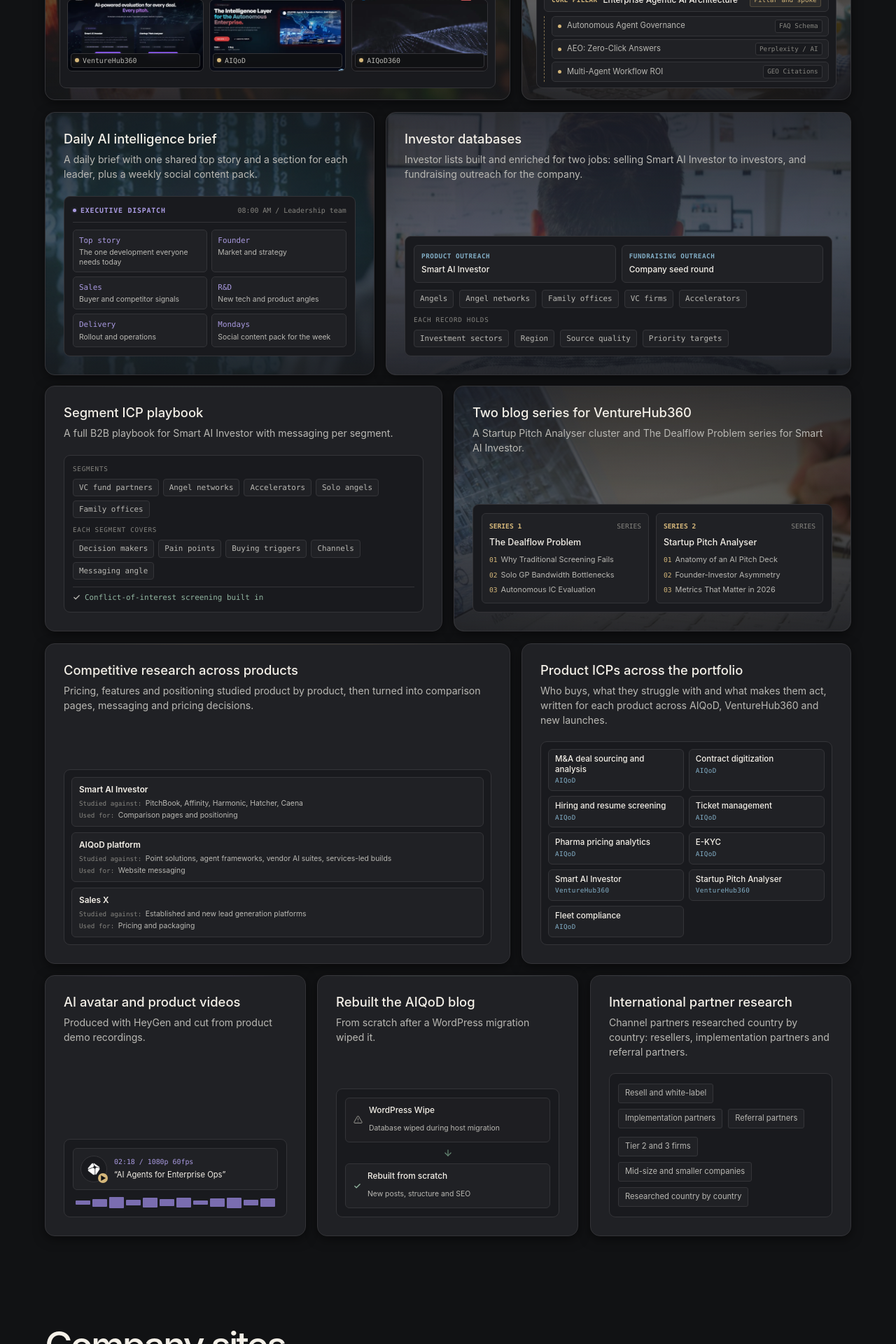
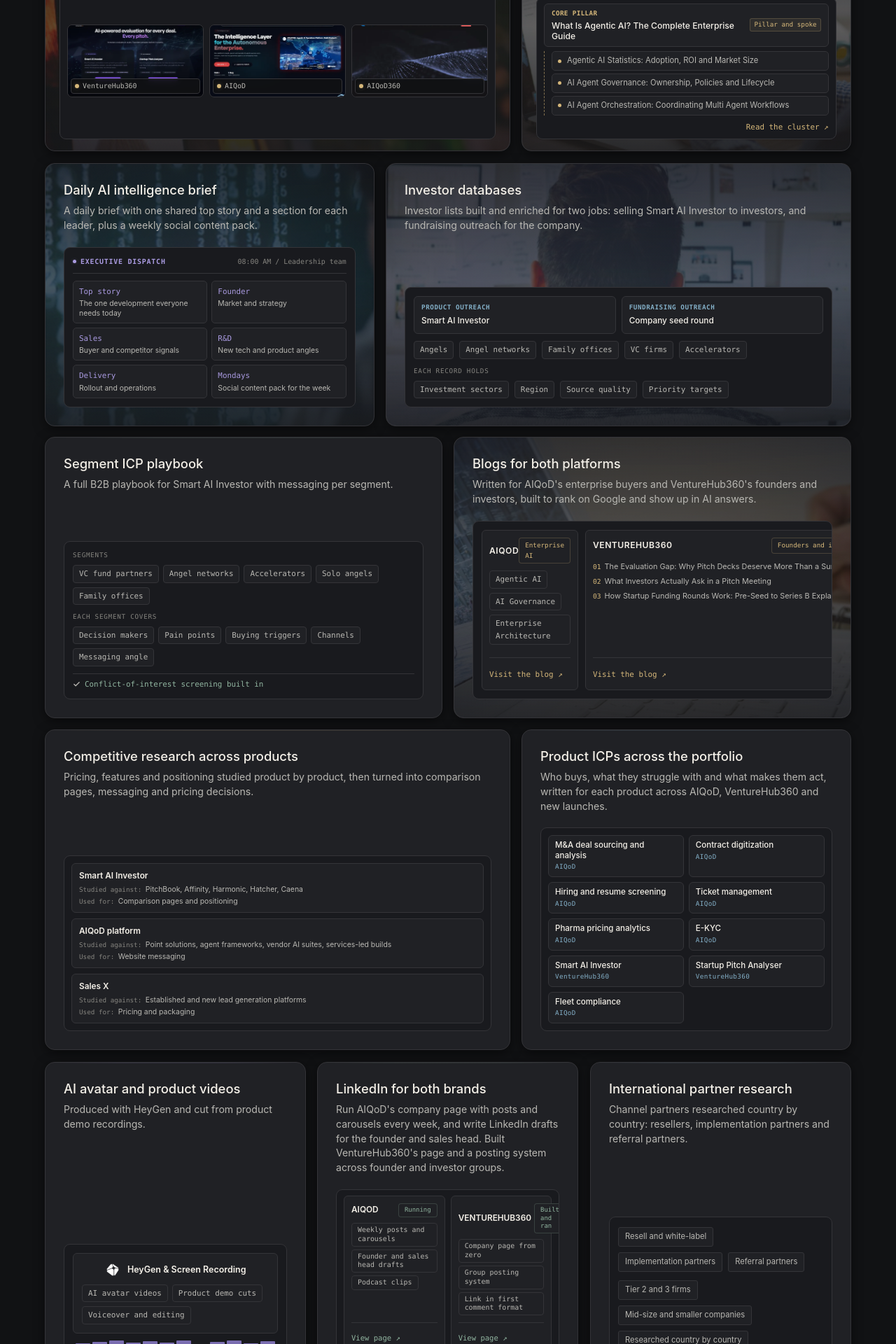
Before and after one commit to nagavardhanl-ux/Portfolio, a Next.js app: page / in a window 1280 px wide. Shown: the part 1200-3120 px from the top of the page at 70% size. Built offline with nearby package versions, Linux system fonts and the light colour scheme.

Commit message:
feat: update blog & linkedin bento cards with real links and add Content and LinkedIn section

```diff
--- a/src/components/ShippedBento.tsx
+++ b/src/components/ShippedBento.tsx
@@ -19,41 +19,6 @@
     aria-hidden="true"
   >
     <polyline points="20 6 9 17 4 12" />
-  </svg>
-);
-
-const SvgMigrationArrow = () => (
-  <svg
-    width="14"
-    height="14"
-    viewBox="0 0 24 24"
-    fill="none"
-    stroke="currentColor"
-    strokeWidth="2.2"
-    strokeLinecap="round"
-    strokeLinejoin="round"
-    aria-hidden="true"
-  >
-    <line x1="12" y1="5" x2="12" y2="19" />
-    <polyline points="19 12 12 19 5 12" />
-  </svg>
-);
-
-const SvgWarning = () => (
-  <svg
-    width="13"
-    height="13"
-    viewBox="0 0 24 24"
-    fill="none"
-    stroke="currentColor"
-    strokeWidth="2"
-    strokeLinecap="round"
-    strokeLinejoin="round"
-    aria-hidden="true"
-  >
-    <path d="M10.29 3.86L1.82 18a2 2 0 0 0 1.71 3h16.94a2 2 0 0 0 1.71-3L13.71 3.86a2 2 0 0 0-3.42 0z" />
-    <line x1="12" y1="9" x2="12" y2="13" />
-    <line x1="12" y1="17" x2="12.01" y2="17" />
   </svg>
 );
 
@@ -174,29 +139,72 @@
         </div>
 
         {/* Visual: Editorial Topic Cluster & Schema Framework */}
-        <div className="sb-visual sb-visual--cluster" aria-hidden="true">
+        <div className="sb-visual sb-visual--cluster">
           <div className="sb-cluster-tree">
-            <div className="sb-cluster-pillar">
+            <a
+              href="https://aiqod.com/blog/what-is-agentic-ai"
+              target="_blank"
+              rel="noopener noreferrer"
+              className="sb-cluster-pillar"
+              style={{ textDecoration: "none" }}
+            >
+              <div style={{ display: "flex", flexDirection: "column", gap: "2px", flex: 1, minWidth: 0 }}>
                 <span className="sb-cluster-marker">CORE PILLAR</span>
-              <span className="sb-cluster-title">Enterprise Agentic AI Architecture</span>
-              <span className="sb-cluster-status">Pillar and spoke</span>
+                <span className="sb-cluster-title" style={{ fontSize: "0.76rem", lineHeight: 1.3 }}>
+                  What Is Agentic AI? The Complete Enterprise Guide
+                </span>
               </div>
+              <span className="sb-cluster-status" style={{ flexShrink: 0 }}>Pillar and spoke</span>
+            </a>
             <div className="sb-cluster-nodes">
-              <div className="sb-cluster-node">
+              <a
+                href="https://aiqod.com/blog/agentic-ai-statistics"
+                target="_blank"
+                rel="noopener noreferrer"
+                className="sb-cluster-node"
+                style={{ textDecoration: "none" }}
+              >
                 <span className="sb-node-dot" />
-                <span className="sb-node-text">Autonomous Agent Governance</span>
-                <span className="sb-node-chip sb-node-chip--teal">FAQ Schema</span>
+                <span className="sb-node-text">Agentic AI Statistics: Adoption, ROI and Market Size</span>
+              </a>
+              <a
+                href="https://aiqod.com/blog/ai-agent-governance"
+                target="_blank"
+                rel="noopener noreferrer"
+                className="sb-cluster-node"
+                style={{ textDecoration: "none" }}
+              >
+                <span className="sb-node-dot" />
+                <span className="sb-node-text">AI Agent Governance: Ownership, Policies and Lifecycle</span>
+              </a>
+              <a
+                href="https://aiqod.com/blog/ai-agent-orchestration"
+                target="_blank"
+                rel="noopener noreferrer"
+                className="sb-cluster-node"
+                style={{ textDecoration: "none" }}
+              >
+                <span className="sb-node-dot" />
+                <span className="sb-node-text">AI Agent Orchestration: Coordinating Multi Agent Workflows</span>
+              </a>
             </div>
-              <div className="sb-cluster-node">
-                <span className="sb-node-dot" />
-                <span className="sb-node-text">AEO: Zero-Click Answers</span>
-                <span className="sb-node-chip sb-node-chip--cyan">Perplexity / AI</span>
-              </div>
-              <div className="sb-cluster-node">
-                <span className="sb-node-dot" />
-                <span className="sb-node-text">Multi-Agent Workflow ROI</span>
-                <span className="sb-node-chip sb-node-chip--teal">GEO Citations</span>
-              </div>
+            <div style={{ display: "flex", justifyContent: "flex-end", paddingTop: "2px" }}>
+              <a
+                href="https://aiqod.com/blog"
+                target="_blank"
+                rel="noopener noreferrer"
+                style={{
+                  fontSize: "0.68rem",
+                  fontFamily: "var(--font-mono)",
+                  color: "var(--cat-accent, #D5B77A)",
+                  textDecoration: "none",
+                  display: "inline-flex",
+                  alignItems: "center",
+                  gap: "4px",
+                }}
+              >
+                Read the cluster ↗
+              </a>
             </div>
           </div>
         </div>
@@ -387,7 +395,7 @@
         </div>
       </article>
 
-      {/* 06. TWO BLOG SERIES FOR VENTUREHUB360 (Span 6 cols) */}
+      {/* 06. BLOGS FOR BOTH PLATFORMS (Span 6 cols) */}
       <article
         className="sb-card sb-card--series sb-card--gold reveal"
         tabIndex={0}
@@ -411,32 +419,104 @@
           <p className="sb-card__desc">{shipped[1].detail}</p>
         </div>
 
-        {/* Visual: Dual-Series Rack Display */}
-        <div className="sb-visual sb-visual--series" aria-hidden="true">
+        {/* Visual: Platform Blogs Rack Display */}
+        <div className="sb-visual sb-visual--series">
           <div className="sb-series-rack">
-            <div className="sb-series-card">
-              <div className="sb-series-header">
-                <span className="sb-series-badge">SERIES 1</span>
-                <span className="sb-series-count">SERIES</span>
+            <div className="sb-series-card" style={{ display: "flex", flexDirection: "column", justifyContent: "space-between" }}>
+              <div>
+                <div className="sb-series-header" style={{ marginBottom: "10px" }}>
+                  <span style={{ fontSize: "0.76rem", fontWeight: 600, color: "#F4F0E8", letterSpacing: "0.04em" }}>AIQOD</span>
+                  <span className="sb-stat-chip" style={{ fontSize: "0.58rem", color: "var(--cat-accent, #D5B77A)", borderColor: "var(--cat-accent-border, rgba(213, 183, 122, 0.25))" }}>Enterprise AI</span>
                 </div>
-              <h4 className="sb-series-name">The Dealflow Problem</h4>
-              <ul className="sb-series-list">
-                <li><span className="sb-item-num">01</span> Why Traditional Screening Fails</li>
-                <li><span className="sb-item-num">02</span> Solo GP Bandwidth Bottlenecks</li>
-                <li><span className="sb-item-num">03</span> Autonomous IC Evaluation</li>
+                <div style={{ display: "flex", flexWrap: "wrap", gap: "6px", margin: "6px 0 12px" }}>
+                  <span className="sb-stat-chip">Agentic AI</span>
+                  <span className="sb-stat-chip">AI Governance</span>
+                  <span className="sb-stat-chip">Enterprise Architecture</span>
+                </div>
+              </div>
+              <div style={{ paddingTop: "8px", borderTop: "1px solid #343438" }}>
+                <a
+                  href="https://aiqod.com/blog"
+                  target="_blank"
+                  rel="noopener noreferrer"
+                  style={{
+                    fontSize: "0.68rem",
+                    fontFamily: "var(--font-mono)",
+                    color: "var(--cat-accent, #D5B77A)",
+                    textDecoration: "none",
+                    display: "inline-flex",
+                    alignItems: "center",
+                    gap: "4px",
+                  }}
+                >
+                  Visit the blog ↗
+                </a>
+              </div>
+            </div>
+
+            <div className="sb-series-card" style={{ display: "flex", flexDirection: "column", justifyContent: "space-between" }}>
+              <div>
+                <div className="sb-series-header" style={{ marginBottom: "10px" }}>
+                  <span style={{ fontSize: "0.76rem", fontWeight: 600, color: "#F4F0E8", letterSpacing: "0.04em" }}>VENTUREHUB360</span>
+                  <span className="sb-stat-chip" style={{ fontSize: "0.58rem", color: "var(--cat-accent, #D5B77A)", borderColor: "var(--cat-accent-border, rgba(213, 183, 122, 0.25))" }}>Founders and investors</span>
+                </div>
+                <ul className="sb-series-list" style={{ margin: "6px 0 12px" }}>
+                  <li>
+                    <span className="sb-item-num">01</span>
+                    <a
+                      href="https://www.venturehub360.com/blog/evaluation-gap-pitch-decks"
+                      target="_blank"
+                      rel="noopener noreferrer"
+                      style={{ color: "#B9B8B3", textDecoration: "none", overflow: "hidden", textOverflow: "ellipsis", whiteSpace: "nowrap" }}
+                      title="The Evaluation Gap: Why Pitch Decks Deserve More Than a Surface Read"
+                    >
+                      The Evaluation Gap: Why Pitch Decks Deserve More Than a Surface Read
+                    </a>
+                  </li>
+                  <li>
+                    <span className="sb-item-num">02</span>
+                    <a
+                      href="https://www.venturehub360.com/blog/what-investors-ask-in-a-pitch-meeting"
+                      target="_blank"
+                      rel="noopener noreferrer"
+                      style={{ color: "#B9B8B3", textDecoration: "none", overflow: "hidden", textOverflow: "ellipsis", whiteSpace: "nowrap" }}
+                      title="What Investors Actually Ask in a Pitch Meeting"
+                    >
+                      What Investors Actually Ask in a Pitch Meeting
+                    </a>
+                  </li>
+                  <li>
+                    <span className="sb-item-num">03</span>
+                    <a
+                      href="https://www.venturehub360.com/blog/how-startup-funding-rounds-work"
+                      target="_blank"
+                      rel="noopener noreferrer"
+                      style={{ color: "#B9B8B3", textDecoration: "none", overflow: "hidden", textOverflow: "ellipsis", whiteSpace: "nowrap" }}
+                      title="How Startup Funding Rounds Work: Pre-Seed to Series B Explained"
+                    >
+                      How Startup Funding Rounds Work: Pre-Seed to Series B Explained
+                    </a>
+                  </li>
                 </ul>
               </div>
-            <div className="sb-series-card">
-              <div className="sb-series-header">
-                <span className="sb-series-badge">SERIES 2</span>
-                <span className="sb-series-count">SERIES</span>
+              <div style={{ paddingTop: "8px", borderTop: "1px solid #343438" }}>
+                <a
+                  href="https://www.venturehub360.com/blog"
+                  target="_blank"
+                  rel="noopener noreferrer"
+                  style={{
+                    fontSize: "0.68rem",
+                    fontFamily: "var(--font-mono)",
+                    color: "var(--cat-accent, #D5B77A)",
+                    textDecoration: "none",
+                    display: "inline-flex",
+                    alignItems: "center",
+                    gap: "4px",
+                  }}
+                >
+                  Visit the blog ↗
+                </a>
               </div>
-              <h4 className="sb-series-name">Startup Pitch Analyser</h4>
-              <ul className="sb-series-list">
-                <li><span className="sb-item-num">01</span> Anatomy of an AI Pitch Deck</li>
-                <li><span className="sb-item-num">02</span> Founder-Investor Asymmetry</li>
-                <li><span className="sb-item-num">03</span> Metrics That Matter in 2026</li>
-              </ul>
             </div>
           </div>
         </div>
@@ -556,7 +636,7 @@
       </article>
 
       {/* =========================================================================
-          ROW 5: MEDIA, RECOVERY & MARKETS (4 cols + 4 cols + 4 cols)
+          ROW 5: VIDEO, LINKEDIN & INTERNATIONAL PARTNERS (4 cols + 4 cols + 4 cols)
           ========================================================================= */}
 
       {/* 09. AI AVATAR AND PRODUCT VIDEOS (Span 4 cols) */}
@@ -571,22 +651,23 @@
           <p className="sb-card__desc">{shipped[7].detail}</p>
         </div>
 
-        {/* Visual: Video Monitor & Audio Waveform Preview */}
-        <div className="sb-visual sb-visual--videos" aria-hidden="true">
+        {/* Visual: Video Production & Editing */}
+        <div className="sb-visual sb-visual--videos">
           <div className="sb-video-deck">
-            <div className="sb-video-screen">
-              <div className="sb-video-avatar">
+            <div className="sb-video-screen" style={{ display: "flex", flexDirection: "column", gap: "10px", padding: "12px" }}>
+              <div style={{ display: "flex", alignItems: "center", gap: "10px" }}>
                 {/* eslint-disable-next-line @next/next/no-img-element */}
                 <img
                   src={asset("icons/heygen.png")}
                   alt="HeyGen"
                   className="sb-heygen-icon"
                 />
-                <span className="sb-play-btn">▶</span>
+                <span style={{ fontSize: "0.78rem", fontWeight: 600, color: "#F4F0E8" }}>HeyGen &amp; Screen Recording</span>
               </div>
-              <div className="sb-video-meta">
-                <span className="sb-video-time">02:18 / 1080p 60fps</span>
-                <span className="sb-video-sub">“AI Agents for Enterprise Ops”</span>
+              <div style={{ display: "flex", flexWrap: "wrap", gap: "6px" }}>
+                <span className="sb-stat-chip">AI avatar videos</span>
+                <span className="sb-stat-chip">Product demo cuts</span>
+                <span className="sb-stat-chip">Voiceover and editing</span>
               </div>
             </div>
             <div className="sb-waveform" aria-hidden="true">
@@ -607,7 +688,7 @@
         </div>
       </article>
 
-      {/* 10. REBUILT THE AIQOD BLOG (Span 4 cols) */}
+      {/* 10. LINKEDIN FOR BOTH BRANDS (Span 4 cols) */}
       <article
         className="sb-card sb-card--rebuilt sb-card--sage reveal"
         tabIndex={0}
@@ -619,24 +700,54 @@
           <p className="sb-card__desc">{shipped[9].detail}</p>
         </div>
 
-        {/* Visual: Migration Recovery Timeline */}
-        <div className="sb-visual sb-visual--rebuilt" aria-hidden="true">
-          <div className="sb-recovery-timeline">
-            <div className="sb-recovery-step sb-recovery-step--alert">
-              <span className="sb-step-icon"><SvgWarning /></span>
+        {/* Visual: LinkedIn Presence for Both Brands */}
+        <div className="sb-visual sb-visual--rebuilt" style={{ padding: "8px 10px" }}>
+          <div style={{ display: "grid", gridTemplateColumns: "repeat(2, minmax(0, 1fr))", gap: "8px" }}>
+            <div style={{ background: "#202125", border: "1px solid #343438", borderRadius: "6px", padding: "10px", display: "flex", flexDirection: "column", justifyContent: "space-between" }}>
               <div>
-                <span className="sb-step-title">WordPress Wipe</span>
-                <span className="sb-step-sub">Database wiped during host migration</span>
+                <div style={{ display: "flex", alignItems: "center", justifyContent: "space-between", gap: "4px", marginBottom: "8px" }}>
+                  <span style={{ fontSize: "0.74rem", fontWeight: 600, color: "#F4F0E8" }}>AIQOD</span>
+                  <span className="sb-stat-chip" style={{ fontSize: "0.56rem", color: "var(--cat-accent, #91B5A0)", borderColor: "var(--cat-accent-border, rgba(145, 181, 160, 0.25))" }}>Running</span>
+                </div>
+                <div style={{ display: "flex", flexWrap: "wrap", gap: "4px", margin: "4px 0 10px" }}>
+                  <span className="sb-stat-chip" style={{ fontSize: "0.62rem" }}>Weekly posts and carousels</span>
+                  <span className="sb-stat-chip" style={{ fontSize: "0.62rem" }}>Founder and sales head drafts</span>
+                  <span className="sb-stat-chip" style={{ fontSize: "0.62rem" }}>Podcast clips</span>
                 </div>
               </div>
-            <div className="sb-recovery-arrow">
-              <SvgMigrationArrow />
+              <div style={{ paddingTop: "6px", borderTop: "1px solid #343438" }}>
+                <a
+                  href="https://www.linkedin.com/company/aiqod/"
+                  target="_blank"
+                  rel="noopener noreferrer"
+                  style={{ fontSize: "0.66rem", fontFamily: "var(--font-mono)", color: "var(--cat-accent, #91B5A0)", textDecoration: "none", display: "inline-flex", alignItems: "center", gap: "4px" }}
+                >
+                  View page ↗
+                </a>
               </div>
-            <div className="sb-recovery-step sb-recovery-step--success">
-              <span className="sb-step-icon sb-step-icon--success"><SvgCheck /></span>
+            </div>
+
+            <div style={{ background: "#202125", border: "1px solid #343438", borderRadius: "6px", padding: "10px", display: "flex", flexDirection: "column", justifyContent: "space-between" }}>
               <div>
-                <span className="sb-step-title">Rebuilt from scratch</span>
-                <span className="sb-step-sub">New posts, structure and SEO</span>
+                <div style={{ display: "flex", alignItems: "center", justifyContent: "space-between", gap: "4px", marginBottom: "8px" }}>
+                  <span style={{ fontSize: "0.74rem", fontWeight: 600, color: "#F4F0E8" }}>VENTUREHUB360</span>
+                  <span className="sb-stat-chip" style={{ fontSize: "0.56rem", color: "var(--cat-accent, #91B5A0)", borderColor: "var(--cat-accent-border, rgba(145, 181, 160, 0.25))" }}>Built and ran</span>
+                </div>
+                <div style={{ display: "flex", flexWrap: "wrap", gap: "4px", margin: "4px 0 10px" }}>
+                  <span className="sb-stat-chip" style={{ fontSize: "0.62rem" }}>Company page from zero</span>
+                  <span className="sb-stat-chip" style={{ fontSize: "0.62rem" }}>Group posting system</span>
+                  <span className="sb-stat-chip" style={{ fontSize: "0.62rem" }}>Link in first comment format</span>
+                </div>
+              </div>
+              <div style={{ paddingTop: "6px", borderTop: "1px solid #343438" }}>
+                <a
+                  href="https://www.linkedin.com/company/venturehub360/"
+                  target="_blank"
+                  rel="noopener noreferrer"
+                  style={{ fontSize: "0.66rem", fontFamily: "var(--font-mono)", color: "var(--cat-accent, #91B5A0)", textDecoration: "none", display: "inline-flex", alignItems: "center", gap: "4px" }}
+                >
+                  View page ↗
+                </a>
               </div>
             </div>
           </div>
--- a/src/data/shipped.ts
+++ b/src/data/shipped.ts
@@ -1,7 +1,7 @@
 /** "What I've shipped" cards on the home page. */
 export const shipped: { label: string; detail: string }[] = [
-  { label: "Agentic AI content cluster", detail: "Agentic AI cluster for AIQoD, built for SEO, AEO and GEO." },
-  { label: "Two blog series for VentureHub360", detail: "A Startup Pitch Analyser cluster and The Dealflow Problem series for Smart AI Investor." },
+  { label: "Agentic AI content cluster", detail: "Agentic AI cluster for AIQoD, built for SEO, AEO and GEO, on a blog rebuilt from scratch after a WordPress migration wiped it." },
+  { label: "Blogs for both platforms", detail: "Written for AIQoD's enterprise buyers and VentureHub360's founders and investors, built to rank on Google and show up in AI answers." },
   { label: "Product ICPs across the portfolio", detail: "Who buys, what they struggle with and what makes them act, written for each product across AIQoD, VentureHub360 and new launches." },
   { label: "Segment ICP playbook", detail: "A full B2B playbook for Smart AI Investor with messaging per segment." },
   { label: "Investor databases", detail: "Investor lists built and enriched for two jobs: selling Smart AI Investor to investors, and fundraising outreach for the company." },
@@ -9,6 +9,6 @@
   { label: "Daily AI intelligence brief", detail: "A daily brief with one shared top story and a section for each leader, plus a weekly social content pack." },
   { label: "AI avatar and product videos", detail: "Produced with HeyGen and cut from product demo recordings." },
   { label: "Competitive research across products", detail: "Pricing, features and positioning studied product by product, then turned into comparison pages, messaging and pricing decisions." },
-  { label: "Rebuilt the AIQoD blog", detail: "From scratch after a WordPress migration wiped it." },
+  { label: "LinkedIn for both brands", detail: "Run AIQoD's company page with posts and carousels every week, and write LinkedIn drafts for the founder and sales head. Built VentureHub360's page and a posting system across founder and investor groups." },
   { label: "Company websites, built and run end to end", detail: "Built VentureHub360 from scratch, rebuilt AIQoD off WordPress, and managed AIQoD360." },
 ];
--- a/src/data/whatIDo.ts
+++ b/src/data/whatIDo.ts
@@ -15,7 +15,7 @@
 export const whatIDoPage = {
   heading: "What I do",
   intro:
-    "I run product marketing, demand generation, content, websites and AI-led execution for two AI platforms. Here is what each one involves and the work behind it.",
+    "One person, end to end. I run product marketing, demand generation, content and LinkedIn, websites and AI-led execution for two AI platforms, and I do the hands-on work in each.",
 }
 
 export const capabilitySections: Capability[] = [
@@ -62,21 +62,18 @@
   {
     id: "content",
     index: "03",
-    title: "Content",
+    title: "Content and LinkedIn",
     intro:
-      "I write the blogs, posts and series that bring people to the product, built to rank on Google and show up in AI search.",
+      "I write the content that brings people to the product and run the LinkedIn that puts it in front of them.",
     points: [
-      "Plan and write blog clusters around SEO, AEO and GEO together.",
-      "Run social posting across LinkedIn, Instagram, Facebook and X.",
-      "Build infographics and carousels for LinkedIn.",
-      "Keep content grounded in real, checked facts, not assumptions.",
+      "Plan and write blog clusters built to rank on Google and show up in AI answers.",
+      "Run AIQoD's company page: posts, carousels and reposts across LinkedIn, Instagram, Facebook and X.",
+      "Write LinkedIn drafts for the founder and the sales head.",
+      "Cut podcast appearances into short clips for social.",
     ],
     work: [
-      "Wrote an Agentic AI content cluster for AIQoD, with FAQ schema and comparison tables.",
-      "Wrote a blog cluster for Startup Pitch Analyser and The Dealflow Problem series for Smart AI Investor.",
-      "Rebuilt the AIQoD blog after a WordPress migration wiped it.",
-      "Run social posting of 5 posts a week for AIQoD and 3 for VentureHub360.",
-      "Built a daily AI intelligence brief that goes to the leadership team each morning.",
+      "Built the Agentic AI content cluster for AIQoD and the blog for VentureHub360.",
+      "Built VentureHub360's LinkedIn from zero: company page, carousels and a posting system across founder and investor groups.",
     ],
   },
   {
--- a/src/lib/routes.ts
+++ b/src/lib/routes.ts
@@ -22,7 +22,7 @@
     path: "/what-i-do/",
     title: "What I do · Nagavardhan Reddy Lella",
     description:
-      "Product marketing, demand generation, websites and SEO, and AI-led execution for two AI platforms: what each involves and the work behind it.",
+      "Product marketing, demand generation, content and LinkedIn, websites and SEO, and AI-led execution for two AI platforms: what each involves and the work behind it.",
   },
   {
     path: "/contact/",
```
Also changed, not shown: src/app/what-i-do/page.tsx (+48 -51 lines), src/app/globals.css. Lines whose indentation alone changed are shown as unchanged.
